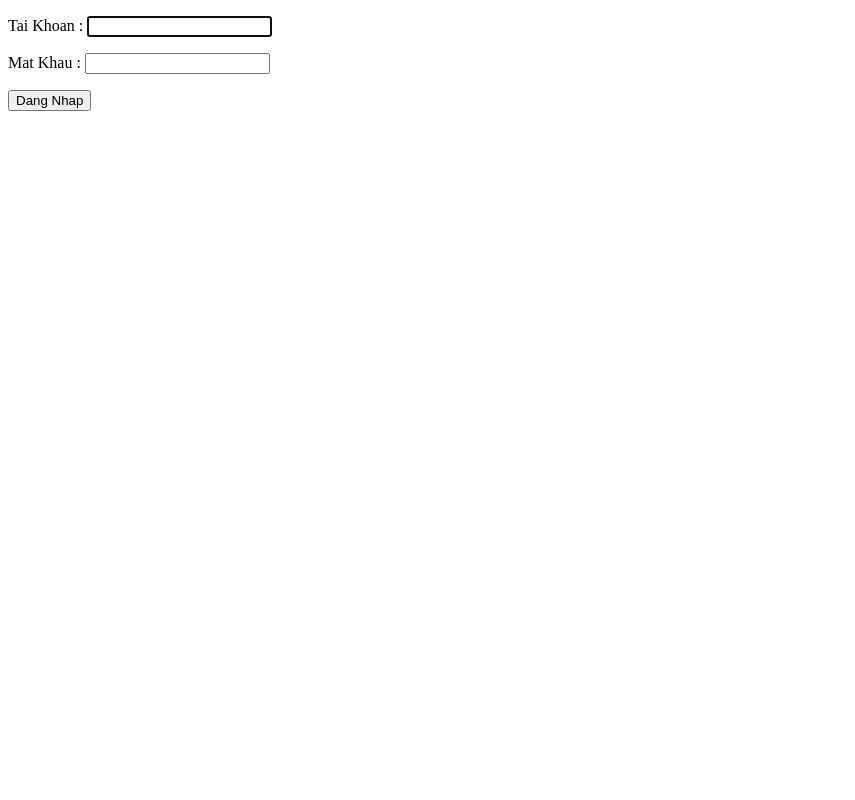
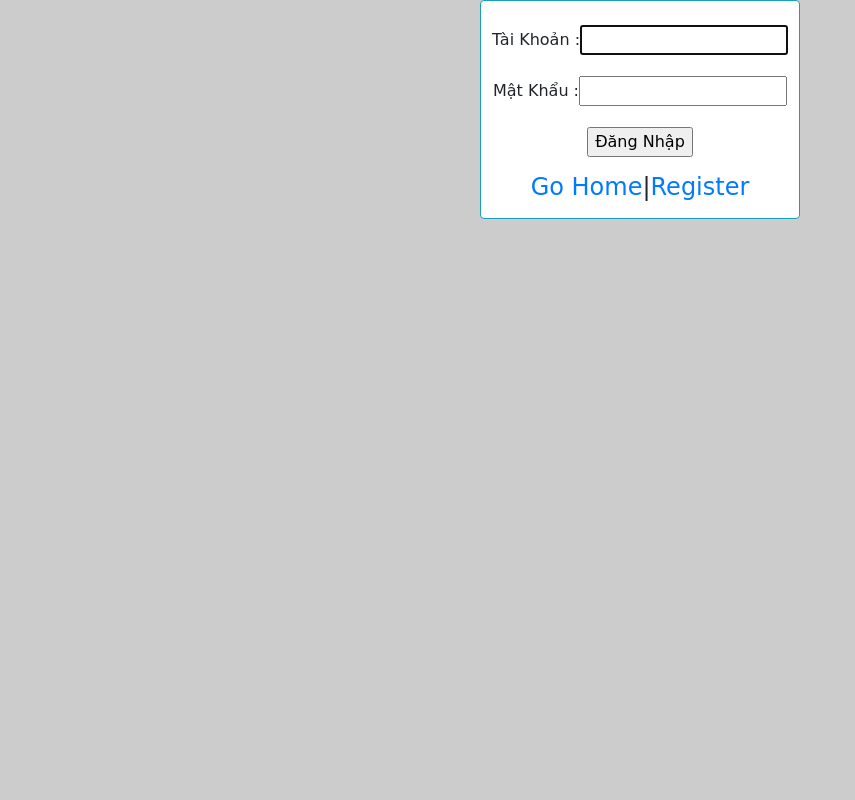
Before and after one commit to quyhon26/webpython, a Django app: page /login/ in a window 1280 px wide. Shown: the whole page, without its empty margins (0-855 px from the left). Run offline with Django 3.2, Linux system fonts and the light colour scheme; some libraries are stand-ins or nearby versions.

Commit message:
Update login.html

```diff
--- a/home/templates/pages/login.html
+++ b/home/templates/pages/login.html
@@ -1,20 +1,60 @@
 <!DOCTYPE html>
 <html lang="vi">
+
 <head>
     <meta charset="UTF-8">
     <meta name="viewport" content="width=device-width, initial-scale=1.0">
     <meta http-equiv="X-UA-Compatible" content="ie=edge">
-    <title> Document </title>
+    <link rel="stylesheet" href="https://stackpath.bootstrapcdn.com/bootstrap/4.3.1/css/bootstrap.min.css" integrity="sha384-ggOyR0iXCbMQv3Xipma34MD+dH/1fQ784/j6cY/iJTQUOhcWr7x9JvoRxT2MZw1T" crossorigin="anonymous">
+    <title> Đăng Nhập </title>
+    <style>
+        html,
+        body {
+            height: 100%;
+            background-color: #CCCCCC;
+            font-family: "Comic Sans MS";
+        }
+    </style>
+    {% block stylesheet %}
+    <style>
+        .form-signin {
+            max-width: 380px;
+            padding: 15px 35px 45px;
+            margin: 0 auto;
+            margin-top: 30px;
+            background-color: #fff;
+            border: 15px solid rgba(0, 0, 0, 0.1);
+        }
+    </style>
+    {% endblock stylesheet %}
 </head>
+
 <body>
-    <form method='POST'>
-    	{% csrf_token %}
-    	{% for key,value in form.errors.items %}
-    		{{value}}
-    	{% endfor %}
-        <p><label>Tai Khoan : </label> {{form.username}}</p>
-        <p><label>Mat Khau : </label>{{form.password}}</p>
-        <input type="hidden" name="next" value="/"/>
-        <input type="submit" value="Dang Nhap"/>
-    </form>
+    <div class="container-fluid">
+        <div class="row">
+            <div class="col-sm-4">
+            </div>
+            <div class="col-sm-4">
+                <center>
+                    <div class="card border-info mb-3" style="max-width: 20rem;">
+                        <br/>
+                        <form method='POST' style="border-radius: 15px;">
+                            {% csrf_token %} {% for key,value in form.errors.items %} {{value}} {% endfor %}
+                            <p><label class="control-label">Tài Khoản : </label>{{form.username}}</p>
+                            <p><label class="control-label">Mật Khẩu : </label>{{form.password}}</p>
+                            <input type="hidden" name="next" value="/" />
+                            <input type="submit" value="Đăng Nhập" />
+                        </form>
+                        <div>
+                            <p>
+                                <h4><a href="/">Go Home</a>|<a href="/register">Register</a></h4>
+                            </p>
+                        </div>
+                    </div>
+                </center>
+            </div>
+            <div class="col-sm-4">
+            </div>
+        </div>
+    </div>
 </body>
```
